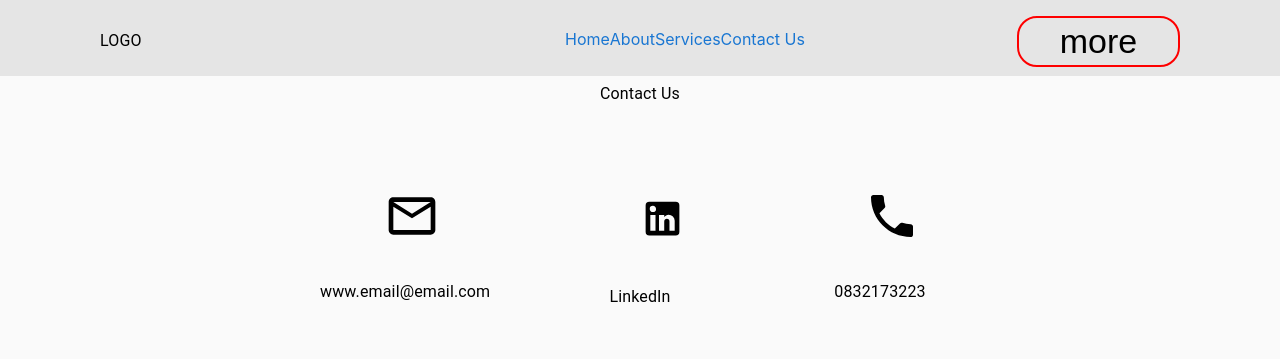
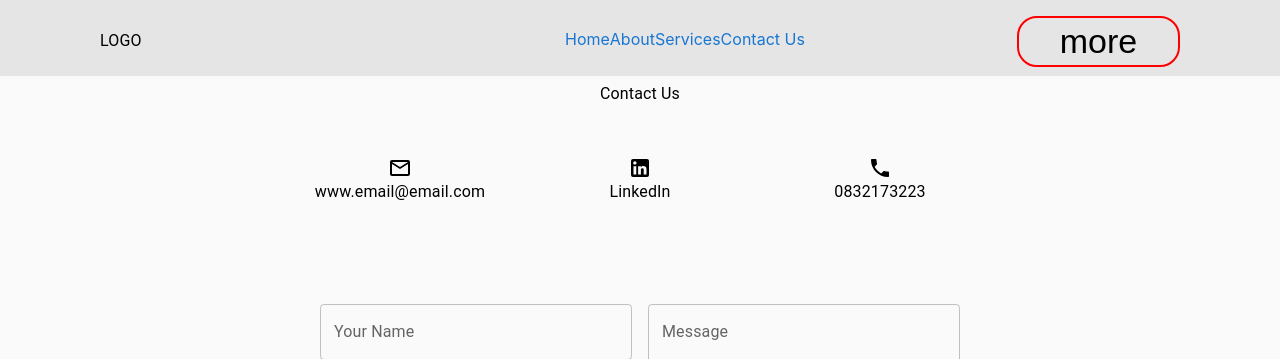
Before and after one commit to JTR03/demoSite, a Next.js app in the folder demosite/: page /contact in a window 1280 px wide. Shown: the top 359 px of the page. Built offline with nearby package versions, Linux system fonts and the light colour scheme.

Commit message:
minor changes

```diff
--- a/demosite/components/Form.js
+++ b/demosite/components/Form.js
@@ -1,4 +1,4 @@
-import { Button, Grid } from '@mui/material'
+import { Button, Grid, Stack } from '@mui/material'
 import React from 'react'
 import MailOutlineIcon from '@mui/icons-material/MailOutline';
 import PhoneIcon from '@mui/icons-material/Phone';
@@ -15,23 +15,31 @@ function Form() {
                   <Grid container spacing={10} justifyContent='center' >
 
                  <Grid item md={4} >
-                    <MailOutlineIcon sx={{paddingLeft:8,fontSize:120}}/>
-                    <Typography >
+                     <Stack direction='column' alignItems='center' justifyContent='center'>
+                        <MailOutlineIcon/>
+                          <Typography >
                         www.email@email.com
                     </Typography>
+                     </Stack>
+
+
                   </Grid>
                    <Grid item md={4}>
-                    <LinkedInIcon  sx={{paddingLeft:10,fontSize:125}}/>
-                    <Typography align='center'>
+                   <Stack direction='column' alignItems='center' justifyContent='center'>
+                    <LinkedInIcon />
+                    <Typography>
                         LinkedIn
                     </Typography>
+                    </Stack>
                   </Grid>
 
                   <Grid item md={4}>
-                      <PhoneIcon  sx={{paddingLeft:8,fontSize:120}}/>
-                      <Typography align='center'>
+                  <Stack direction='column' alignItems='center' justifyContent='center'>
+                      <PhoneIcon  />
+                      <Typography >
                         0832173223
                     </Typography>
+                    </Stack>
                   </Grid>
             </Grid>
             </Box>
--- a/demosite/components/Navbar.js
+++ b/demosite/components/Navbar.js
@@ -1,22 +1,26 @@
 import React from 'react'
 import Styles from '../styles/Home.module.css'
 import Toolbar from '@mui/material/Toolbar'
-import { Box, Button, Link, Typography } from '@mui/material'
+import { Box, Link, Typography } from '@mui/material'
 
 const items = [
     {
+        id:1,
         page:'Home',
         url:'/'
 },
     {
+        id:2,
         page:'About',
         url:'/about'
     },
     {
+        id:3,
         page:'Services',
         url:'/services'
     },
     {
+        id:4,
         page:'Contact Us',
         url:"/contact"
     }]
@@ -29,9 +33,9 @@ function Navbar() {
                     <Typography  sx={{flexGrow:1, display:'flex'}}>LOGO</Typography>
                 <Box className={Styles.pageContainer}>
                     {items.map((item)=>{
-                        const {page,url} = item
+                        const {id,page,url} = item
                         return(
-                             <Link href={url} underline='none' className={Styles.items}>
+                             <Link key={id} href={url} underline='none' className={Styles.items}>
                             {page}
                         </Link>
                         )
--- a/demosite/pages/contact.js
+++ b/demosite/pages/contact.js
@@ -13,7 +13,7 @@ function contacts() {
                 Contact Us
             </Typography>
             <Form />
-            <iframe src="https://www.google.com/maps/embed?pb=!1m18!1m12!1m3!1d114584.90393027598!2d27.969984390440622!3d-26.171350486604428!2m3!1f0!2f0!3f0!3m2!1i1024!2i768!4f13.1!3m3!1m2!1s0x1e950c68f0406a51%3A0x238ac9d9b1d34041!2sJohannesburg!5e0!3m2!1sen!2sza!4v1641115777469!5m2!1sen!2sza" width="100%" height="450"  allowfullscreen="" loading="lazy"></iframe>
+            <iframe src="https://www.google.com/maps/embed?pb=!1m18!1m12!1m3!1d114584.90393027598!2d27.969984390440622!3d-26.171350486604428!2m3!1f0!2f0!3f0!3m2!1i1024!2i768!4f13.1!3m3!1m2!1s0x1e950c68f0406a51%3A0x238ac9d9b1d34041!2sJohannesburg!5e0!3m2!1sen!2sza!4v1641115777469!5m2!1sen!2sza" width="100%" height="450" loading="lazy"></iframe>
             <Footer />
         </div>
     )
--- a/demosite/pages/index.js
+++ b/demosite/pages/index.js
@@ -21,10 +21,10 @@ export default function Home() {
       Duis aute irure dolor in reprehenderit in voluptate velit esse cillum dolore eu fugiat nulla pariatur.
        Excepteur sint occaecat cupidatat non proident, sunt in culpa qui officia deserunt mollit anim id est laborum.
       </Typography>
-      <button className={styles.btn2}>
-        <a href='/about'>
+      <button href='/about' className={styles.btn2}>
+
            About Us
-        </a>
+
 
       </button>
       </div>
--- a/demosite/styles/Home.module.css
+++ b/demosite/styles/Home.module.css
@@ -229,8 +229,8 @@
 
 
 @media (max-width: 600px) {
-  .grid {
-    width: 100%;
+  .nav {
+    display: none;
     flex-direction: column;
   }
 }
```
Also changed, not shown: demosite/components/Mid.js (+7 -3 lines), demosite/components/Offers.js (+10 -3 lines).
